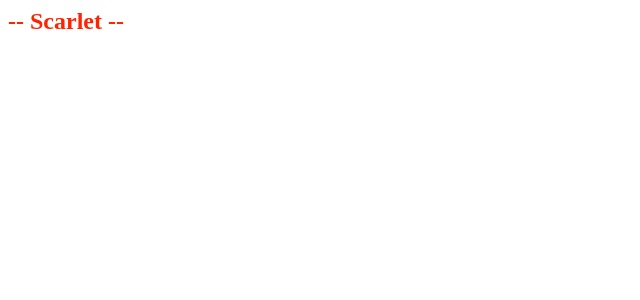
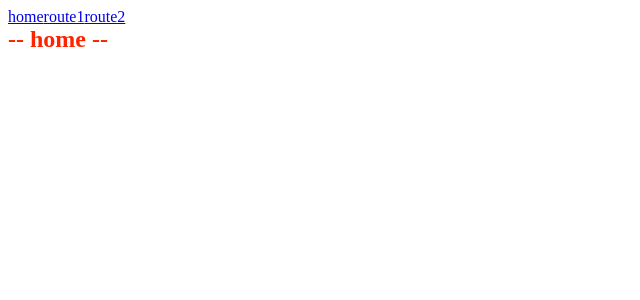
Before and after one commit to kodix/scarlet, a React app in the folder packages/client/: page / in a window 1280 px wide. Shown: the top 300 px of the page, without its empty margins (0-640 px from the left). Built offline with nearby package versions, Linux system fonts and the light colour scheme.

Commit message:
- base setup of app;

```diff
--- a/packages/client/package.json
+++ b/packages/client/package.json
@@ -6,10 +6,14 @@
   "dependencies": {
     "@types/react": "^16.9.2",
     "@types/react-dom": "^16.9.0",
+    "@types/react-router-dom": "^4.3.5",
     "@types/styled-components": "^4.1.18",
     "babel-plugin-styled-components": "^1.10.6",
+    "mobx": "^5.13.0",
+    "mobx-react-lite": "^1.4.1",
     "react": "^16.9.0",
     "react-dom": "^16.9.0",
+    "react-router-dom": "^5.0.1",
     "styled-components": "^4.3.2",
     "styled-reset": "^3.0.2"
   },
--- a/packages/client/src/components/App/index.tsx
+++ b/packages/client/src/components/App/index.tsx
@@ -1,6 +1,9 @@
 import React from 'react';
+import { BrowserRouter as Router, Route, Link } from 'react-router-dom';
+import { useObserver } from 'mobx-react-lite';
 import styled, { ThemeProvider, css } from 'styled-components';
 import theme from '../../styles/theme';
+import StoreProvider, { useRoutes } from '../StoreContext';
 
 const StyledDiv = styled.div(({ theme: { primaryColor } }) => {
   return css`
@@ -10,10 +13,52 @@ const StyledDiv = styled.div(({ theme: { primaryColor } }) => {
   `;
 });
 
-const App: React.FC = () => (
-  <ThemeProvider theme={theme}>
-    <StyledDiv>-- Scarlet --</StyledDiv>
-  </ThemeProvider>
-);
+const RouteLink: React.FC<{ path: string; name: string }> = ({ path, name }) => {
+  return <Link to={path}>{name}</Link>;
+};
+
+const RouteLinksList: React.FC = () => {
+  return useObserver(() => (
+    <>
+      {useRoutes().allRoutes.map(({ path, name }) => (
+        <RouteLink key={path} path={path} name={name} />
+      ))}
+    </>
+  ));
+};
+
+const RouteView: React.FC<{
+  path: string;
+  name: string;
+  RouteComponent: React.FC<{ name: string }>;
+}> = ({ path, RouteComponent, ...rest }) => {
+  return <Route path={path} exact render={(props) => <RouteComponent {...props} {...rest} />} />;
+};
+
+const RouteViewList: React.FC = () => {
+  return useObserver(() => (
+    <>
+      {useRoutes().allRoutes.map(({ path, ...rest }) => (
+        <RouteView key={path} path={path} {...rest} />
+      ))}
+    </>
+  ));
+};
+
+const App: React.FC = () => {
+  return (
+    <StoreProvider>
+      <ThemeProvider theme={theme}>
+        <Router>
+          <RouteLinksList />
+
+          <StyledDiv>
+            <RouteViewList />
+          </StyledDiv>
+        </Router>
+      </ThemeProvider>
+    </StoreProvider>
+  );
+};
 
 export default App;
--- /dev/null
+++ b/packages/client/src/components/DefaultRouteComponent/index.tsx
@@ -0,0 +1,7 @@
+import React from 'react';
+
+const DefaultRouteComponent: React.FC<{ name: string }> = ({ name }) => {
+  return <div>-- {name} --</div>;
+};
+
+export default DefaultRouteComponent;
--- /dev/null
+++ b/packages/client/src/components/StoreContext/index.tsx
@@ -0,0 +1,26 @@
+import React, { useContext } from 'react';
+import { useLocalStore } from 'mobx-react-lite';
+import { createStore, TStore } from '../../store/data.store';
+
+export const storeContext = React.createContext<TStore | null>(null);
+
+export const useStore = () => {
+  const store = useContext(storeContext);
+  if (!store) {
+    throw Error("Store shouldn't be null");
+  }
+  return store;
+};
+
+export const useRoutes = () => {
+  const { routes } = useStore();
+  return routes;
+};
+
+export const StoreProvider: React.FC = ({ children }) => {
+  const store = useLocalStore(createStore);
+
+  return <storeContext.Provider value={store}>{children}</storeContext.Provider>;
+};
+
+export default StoreProvider;
--- a/packages/client/src/index.html
+++ b/packages/client/src/index.html
@@ -5,7 +5,7 @@
     <meta charset="UTF-8">
     <meta name="viewport" content="width=device-width, initial-scale=1.0">
     <meta http-equiv="X-UA-Compatible" content="ie=edge">
-    <title>React Boilerplate</title>
+    <title>Scarlet</title>
 </head>
 
 <body>
--- /dev/null
+++ b/packages/client/src/routes/index.ts
@@ -0,0 +1,22 @@
+import RouteComponent from '../components/DefaultRouteComponent';
+
+export default [
+  {
+    label: 'home',
+    name: 'home',
+    path: '/',
+    RouteComponent,
+  },
+  {
+    label: 'route1',
+    name: 'route1',
+    path: '/route1',
+    RouteComponent,
+  },
+  {
+    label: 'route2',
+    name: 'route2',
+    path: '/route2',
+    RouteComponent,
+  },
+];
--- /dev/null
+++ b/packages/client/src/store/data.store.ts
@@ -0,0 +1,15 @@
+import routes from '../routes';
+
+export const createStore = () => {
+  const store = {
+    routes: {
+      get allRoutes() {
+        return routes;
+      }
+    }
+  };
+
+  return store;
+};
+
+export type TStore = ReturnType<typeof createStore>;
--- a/packages/client/src/styles/theme/breakpoints.ts
+++ b/packages/client/src/styles/theme/breakpoints.ts
@@ -1,4 +1,11 @@
-export default {
+export type Breakpoint = {
+  breakPoint: number;
+  gutter: string;
+  containerPadding: string;
+  colCount: number;
+};
+
+export const breakpoints: { [breakpoint: string]: Breakpoint } = {
   mobile: {
     breakPoint: 0,
     gutter: '10px',
--- a/packages/client/src/styles/theme/themeFactory.ts
+++ b/packages/client/src/styles/theme/themeFactory.ts
@@ -1,14 +1,14 @@
 import { getProps, getSizes, findDevices, getMedia } from './utils';
-import sizes from './breakpoints';
+import { breakpoints } from './breakpoints';
 
-const skodaTheme = (widthDiff: number = 0, parentWidth: number, stylesOverride: any = {}) => {
-  const adjustedSizes = getSizes(sizes, widthDiff);
+const skodaTheme = (widthDiff: number = 0, parentWidth: number, stylesOverride: object = {}) => {
+  const adjustedSizes = getSizes(breakpoints, widthDiff);
   return {
     name: 'skoda',
 
     primaryColor: '#ff2400',
 
-    activeDevices: findDevices(parentWidth, getProps(sizes, 'breakPoint')),
+    activeDevices: findDevices(parentWidth, getProps(breakpoints, 'breakPoint')),
 
     breakpoints: getProps(adjustedSizes, 'breakPoint'),
 
--- a/packages/client/src/styles/theme/utils.ts
+++ b/packages/client/src/styles/theme/utils.ts
@@ -1,6 +1,7 @@
 import { css } from 'styled-components';
+import { Breakpoint } from './breakpoints';
 
-export const getMedia = (sizes: any) =>
+export const getMedia = (sizes: Breakpoint[]) =>
   Object.keys(sizes).reduce((acc: any, label: any) => {
     acc[label] = (first: any, ...rest: [any]) => css`
       @media (min-width: ${sizes[label]}px) {
@@ -12,16 +13,16 @@ export const getMedia = (sizes: any) =>
 
 const getProps = (sizes: any, prop: any) => {
   const tempObj: any = {};
-  Object.keys(sizes).forEach((size) => {
+  Object.keys(sizes).forEach((size: string) => {
     tempObj[size] = sizes[size][prop];
   });
   return tempObj;
 };
 
-const getSizes = (sizes: any, widthDiff: number | string = 0) => {
+const getSizes = (sizes: Breakpoint[], widthDiff: number | string = 0) => {
   const tempSizes = JSON.parse(JSON.stringify(sizes));
   const keys = Object.keys(tempSizes);
-  keys.forEach((key) => {
+  keys.forEach((key: string) => {
     tempSizes[key].breakPoint += widthDiff;
   });
   return tempSizes;
--- a/packages/client/webpack.config.js
+++ b/packages/client/webpack.config.js
@@ -22,6 +22,9 @@ module.exports = {
       },
     ],
   },
+  devServer: {
+    historyApiFallback: true,
+  },
   plugins: [
     new HtmlWebpackPlugin({
       template: './src/index.html',
```
Also changed, not shown: packages/client/src/styles/theme/global.ts (+8 -6 lines), 1 other file (tests, documents, lock files or other folders).
